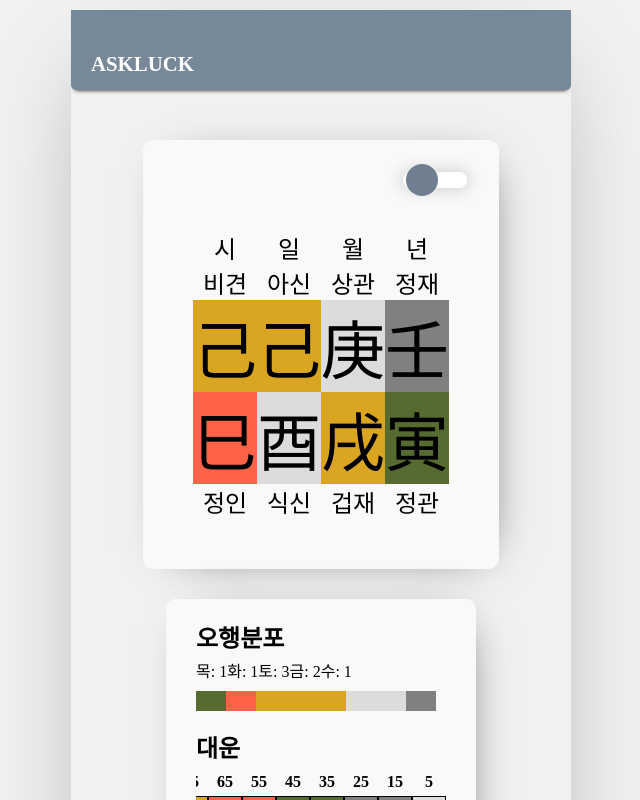
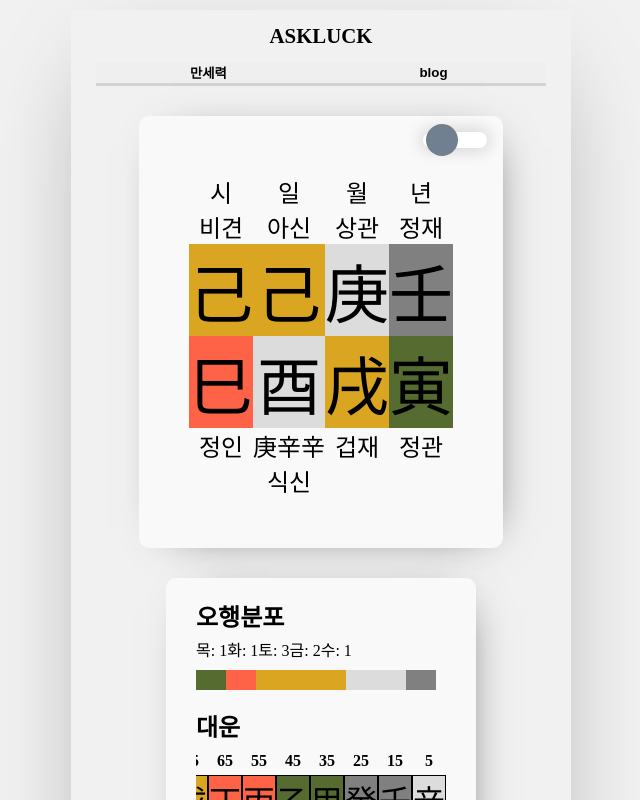
Before and after one commit to seni95/askLuck, a React (Create React App) app: page / in a window 1280 px wide. Shown: the top 800 px of the page, without its empty margins (319-959 px from the left). Built offline with nearby package versions, Linux system fonts and the light colour scheme.

Commit message:
revise css

```diff
--- a/src/components/data/data.js
+++ b/src/components/data/data.js
@@ -14,18 +14,18 @@ class Data{
         ];
 
         this.ground = [
-            { name: "자", symbol: "수", sign: "음", key: 11 ,code:"子",color:"black"},
-            { name: "축", symbol: "토", sign: "음", key: 12 ,code:"丑",color:"yellow"},
-            { name: "인", symbol: "목", sign: "양", key: 13 ,code:"寅",color:"green"},
-            { name: "묘", symbol: "목", sign: "음", key: 14 ,code:"卯",color:"green"},
-            { name: "진", symbol: "토", sign: "양", key: 15 ,code:"辰",color:"yellow"},
-            { name: "사", symbol: "화", sign: "양", key: 16 ,code:"巳",color:"red"},
-            { name: "오", symbol: "화", sign: "음", key: 17 ,code:"午",color:"red"},
-            { name: "미", symbol: "토", sign: "음", key: 18 ,code:"未",color:"yellow"},
-            { name: "신", symbol: "금", sign: "양", key: 19 ,code:"申",color:"white"},
-            { name: "유", symbol: "금", sign: "음", key: 20 ,code:"酉",color:"white"},
-            { name: "술", symbol: "토", sign: "양", key: 21 ,code:"戌",color:"yellow"},
-            { name: "해", symbol: "수", sign: "양", key: 22 ,code:"亥",color:"black"},
+            { name: "자", symbol: "수", sign: "음", key: 11 ,code:"子",color:"black",innerAttri:"899"},
+            { name: "축", symbol: "토", sign: "음", key: 12 ,code:"丑",color:"yellow",innerAttri:"975"},
+            { name: "인", symbol: "목", sign: "양", key: 13 ,code:"寅",color:"green",innerAttri:"420"},
+            { name: "묘", symbol: "목", sign: "음", key: 14 ,code:"卯",color:"green",innerAttri:"011"},
+            { name: "진", symbol: "토", sign: "양", key: 15 ,code:"辰",color:"yellow",innerAttri:"194"},
+            { name: "사", symbol: "화", sign: "양", key: 16 ,code:"巳",color:"red",innerAttri:"462"},
+            { name: "오", symbol: "화", sign: "음", key: 17 ,code:"午",color:"red",innerAttri:"253"},
+            { name: "미", symbol: "토", sign: "음", key: 18 ,code:"未",color:"yellow",innerAttri:"315"},
+            { name: "신", symbol: "금", sign: "양", key: 19 ,code:"申",color:"white",innerAttri:"486"},
+            { name: "유", symbol: "금", sign: "음", key: 20 ,code:"酉",color:"white",innerAttri:"677"},
+            { name: "술", symbol: "토", sign: "양", key: 21 ,code:"戌",color:"yellow",innerAttri:"734"},
+            { name: "해", symbol: "수", sign: "양", key: 22 ,code:"亥",color:"black",innerAttri:"408"},
         ]
 
 
--- a/src/components/header/header.jsx
+++ b/src/components/header/header.jsx
@@ -6,6 +6,12 @@ const Header = () => {
     <header>
         <h1>ASKLUCK</h1>
         <nav>
+          <button className={styles.btn}>
+          <a href="#">만세력</a>
+          </button>
+          <button className={styles.btn}>
+          <a href="https://askluck.net">blog</a>
+          </button>
         </nav>
     </header>
   )
--- a/src/components/header/header.module.css
+++ b/src/components/header/header.module.css
@@ -1,15 +1,12 @@
 header{
-  background-color:lightslategray;
+  /* background-color:gray; */
   /* background: linear-gradient(0deg, rgba(137,138,166,1) 0%, rgba(201,187,207,1) 100%); */
-  color:white;
-    display: flex;
-    border-radius: 0 0 5px 5px;
   /* box-shadow: 0px 10px 11px -3px rgba(0,0,0,0.75); */
   /* color:white; */
-  box-shadow: 0 4px 4px -4px black;
-  height:80px;
-  align-items: flex-end;
-  padding-left:20px;
+  display: flex;
+  flex-direction: column;
+  padding-bottom: 10px;
+
 }
 
 
@@ -20,4 +17,30 @@ header *{
 
 h1{
   font-size: 1.3rem;
+
+  text-align: center;
 }
+
+nav{
+width:90%;
+display: flex;
+justify-content: space-around;
+margin:0 auto;
+}
+
+a{
+  color:black;
+  text-decoration: none;
+  font-weight: 600;
+}
+
+.btn{
+  width: 50%;
+  border:none;
+  border-bottom:3px solid lightgray;
+}
+
+.btn:hover{
+  border-bottom:3px solid pink;
+  cursor:pointer;
+}
--- a/src/components/result/four_pillar_viewer.jsx
+++ b/src/components/result/four_pillar_viewer.jsx
@@ -3,10 +3,13 @@ import Logic from '../logic/logic';
 import styles from './four_pillar_viewer.module.css';
 import CalculateFamily from '../logic/calculate_family';
 import { useState } from 'react';
+import ShowHop from './result_detail/showHop';
+import Data from '../data/data';
 
 const FourPillarViewer = (props) => {
 
     const logic = new Logic();
+    const data = new Data();
 
     const selectedYear = props.selectedYear;
     const selectedMonth = props.selectedMonth;
@@ -94,6 +97,12 @@ const FourPillarViewer = (props) => {
                 id={dayGround.color}>
                     {dayGround.code}
                 </span>
+                <span>
+                <span>{data.sky[dayGround.innerAttri.charAt(0)].code}</span>
+                <span>{data.sky[dayGround.innerAttri.charAt(1)].code}</span>
+                <span>{data.sky[dayGround.innerAttri.charAt(2)].code}</span>
+                </span>
+
                 <span><CalculateFamily daySky = {daySky} ground={dayGround}></CalculateFamily></span>
 
             </div>
@@ -116,7 +125,16 @@ const FourPillarViewer = (props) => {
             </div>
 
             {detailKey &&
-            <div>test</div>
+            <ShowHop
+            yearSky={yearSky}
+            monthSky={monthSky}
+            daySky={daySky}
+            timeSky={timeSky}
+            yearGround={yearGround}
+            monthGround={monthGround}
+            dayGround={dayGround}
+            timeGround={timeGround}
+            ></ShowHop>
             }
         </div>
     )
--- a/src/components/result/four_pillar_viewer.module.css
+++ b/src/components/result/four_pillar_viewer.module.css
@@ -3,8 +3,7 @@
 .container{
     position: relative;
     background: #f9f9f9;
-    margin: auto;
-    margin-top:50px;
+    margin: 20px auto 0 auto;
     border-radius: 10px;
     box-shadow: 9px 5px 45px -26px rgba(0,0,0,0.75);
 }
@@ -55,7 +54,7 @@ span{
 
 .toggleSwitch {
     width: 4rem;
-    margin: 2rem;
+    margin: 1rem;
     height: 1rem;
     display: block;
     position: relative;
--- /dev/null
+++ b/src/components/result/result_detail/showHop.jsx
@@ -0,0 +1,24 @@
+import React from 'react'
+
+const ShowHop = (props) => {
+
+    const sky=[
+        props.yearSky,
+        props.monthSky,
+        props.daySky,
+        props.timeSky
+    ]
+
+    const ground=[
+        props.yearGround,
+        props.monthGround,
+        props.dayGround,
+        props.timeGround
+    ]
+
+  return (
+    <div>ShowHop</div>
+  )
+}
+
+export default ShowHop
```
